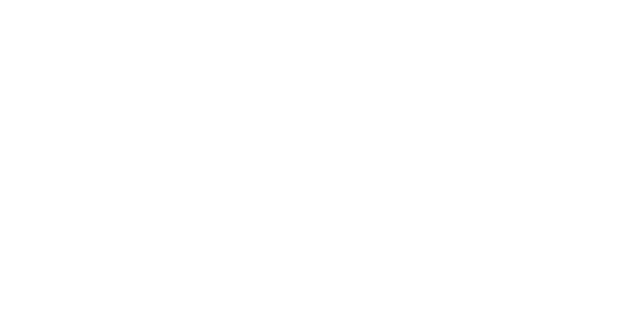
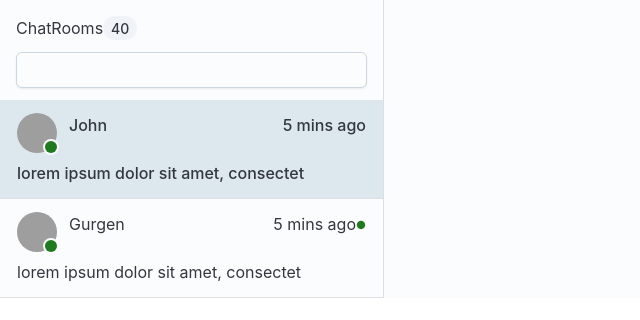
Before and after one commit to tavardanyan/pogos, a React (Create React App) app in the folder client/: page / in a window 1280 px wide. Shown: the top 320 px of the page, without its empty margins (0-640 px from the left). Built offline with nearby package versions, Linux system fonts and the light colour scheme; grey boxes are pictures that could not be loaded.

Commit message:
create chat rooms ui and styling

```diff
--- a/client/package.json
+++ b/client/package.json
@@ -5,6 +5,7 @@
   "dependencies": {
     "@emotion/react": "^11.11.1",
     "@emotion/styled": "^11.11.0",
+    "@mui/icons-material": "^5.14.8",
     "@mui/joy": "^5.0.0-beta.5",
     "@mui/material": "^5.14.8",
     "@testing-library/jest-dom": "^5.17.0",
--- /dev/null
+++ b/client/src/components/AvatarStatus/index.tsx
@@ -0,0 +1,19 @@
+import { Avatar, AvatarProps, Badge } from "@mui/joy";
+
+type AvatarStatusProps = AvatarProps & {
+  online?: boolean;
+};
+
+export default function AvatarStatus({ online = false, ...props }: AvatarStatusProps) {
+  return (
+    <div>
+      <Badge
+        color={online ? 'success' : 'neutral'}
+        anchorOrigin={{ vertical: 'bottom', horizontal: 'right' }}
+        badgeInset="6px 6px"
+      >
+        <Avatar {...props} />
+      </Badge>
+    </div>
+  );
+}
--- a/client/src/components/ChatBox/index.tsx
+++ b/client/src/components/ChatBox/index.tsx
@@ -1,7 +1,7 @@
 import { useState } from 'react';
 import { Sheet } from '@mui/joy';
 
-import ChatRoomsBox from '../ChatRoomsBox';
+import ChatRoomList from '../ChatRoomList';
 import MessagesBox from '../MessageBox';
 
 import styles from './styles';
@@ -29,6 +29,25 @@ const mockData: {
           sender: 'You'
         }
       ]
+    },
+    {
+      id: '2',
+      users: [{
+        name: 'Gurgen',
+        username: '@gugs',
+        avatar: '/client/images/1.jpg',
+        online: true,
+        typing: null,
+      }],
+      messages: [
+        {
+          id: '1',
+          content: 'lorem ipsum dolor sit amet, consectet',
+          timestamp: '165453465146',
+          sender: 'You',
+          unread: true
+        }
+      ]
     }
   ]
 }
@@ -39,7 +58,7 @@ export default function ChatBox() {
   return (
     <Sheet sx={styles.messageBox}>
       <Sheet sx={styles.roomsBox}>
-        <ChatRoomsBox
+        <ChatRoomList
           chats={mockData.chats}
           selectedChatId={selectedChat.id}
           setSelectedChat={setSelectedChat}
--- a/client/src/components/ChatBox/styles.ts
+++ b/client/src/components/ChatBox/styles.ts
@@ -1,6 +1,29 @@
 const styles = {
-  messageBox: {},
-  roomsBox: {}
+  messageBox: {
+    flex: 1,
+    width: '100%',
+    mx: 'auto',
+    pt: { xs: 'var(--Header-height)', lg: 0 },
+    display: 'grid',
+    gridTemplateColumns: {
+      xs: '1fr',
+      sm: 'minmax(min-content, min(30%, 400px)) 1fr',
+    },
+  },
+  roomsBox: {
+    position: {
+      xs: 'fixed',
+      sm: 'sticky',
+    },
+    transform: {
+      xs: 'translateX(calc(100% * (var(--MessagesPane-slideIn, 0) - 1)))',
+      sm: 'none',
+    },
+    transition: 'transform 0.4s, width 0.4s',
+    zIndex: 100,
+    width: '100%',
+    top: 52,
+  }
 };
 
 export default styles;
--- /dev/null
+++ b/client/src/components/ChatRoomList/index.tsx
@@ -0,0 +1,44 @@
+import { Box, Chip, Input, List, Sheet, Stack } from "@mui/joy";
+import { ChatProps } from "../../types";
+import styles from "./styles";
+import ChatRoomListItem from "../ChatRoomListItem";
+
+
+type ChatRoomListProps = {
+  chats: ChatProps[];
+  setSelectedChat: (chat: ChatProps) => void;
+  selectedChatId: string;
+};
+
+export default function ChatRoomList({
+  chats,
+  setSelectedChat,
+  selectedChatId,
+}: ChatRoomListProps) {
+  return (
+    <Sheet sx={styles.chatRoomBox}>
+      <Stack direction="row" alignItems="center" p={2} pb={1.5}>
+        ChatRooms <Chip>40</Chip>
+      </Stack>
+      <Box sx={{ px: 2, pb: 1.5 }}>
+        <Input />
+      </Box>
+      <List
+        sx={{
+          py: 0,
+          '--ListItem-paddingY': '0.75rem',
+          '--ListItem-paddingX': '1rem',
+        }}
+      >
+        {chats.map((chat) => (
+          <ChatRoomListItem
+            key={chat.id}
+            {...chat}
+            setSelectedChat={setSelectedChat}
+            selectedChatId={selectedChatId}
+          />
+        ))}
+      </List>
+    </Sheet>
+  );
+}
--- /dev/null
+++ b/client/src/components/ChatRoomList/styles.ts
@@ -0,0 +1,10 @@
+const styles = {
+  chatRoomBox: {
+    borderRight: '1px solid',
+    borderColor: 'divider',
+    height: 'calc(100dvh - var(--Header-height))',
+    overflowY: 'auto',
+  }
+};
+
+export default styles;
--- /dev/null
+++ b/client/src/components/ChatRoomListItem/index.tsx
@@ -0,0 +1,54 @@
+import { Fragment } from "react";
+import { Box, ListDivider, ListItem, ListItemButton, ListItemButtonProps, Stack } from "@mui/joy";
+import CircleIcon from '@mui/icons-material/Circle';
+
+import AvatarStatus from "../AvatarStatus";
+
+import styles from "./styles";
+
+import { ChatProps, MessageProps, UserProps } from "../../types";
+
+type ChatRoomListItemProps = ListItemButtonProps & {
+  id: string;
+  unread?: boolean;
+  typing?: string | null;
+  users: UserProps[];
+  messages: MessageProps[];
+  selectedChatId?: string;
+  setSelectedChat: (chat: ChatProps) => void;
+};
+
+export default function ChatRoomListItem({
+  id,
+  users,
+  messages,
+  selectedChatId,
+  setSelectedChat,
+}: ChatRoomListItemProps) {
+  const selected = selectedChatId === id;
+  return (
+    <Fragment>
+      <ListItem>
+        <ListItemButton
+          onClick={() => setSelectedChat({ id, users, messages })}
+          selected={selected}
+          color="neutral"
+          sx={styles.listItemBtn}
+        >
+          <Stack direction="row" spacing={1.5}>
+            <AvatarStatus online={users[0].online} src={users[0].avatar || 'https://api.dicebear.com/7.x/personas/svg?seed=' + users[0].username} />
+            <Box sx={{ flex: 1 }}>
+              {users[0].name}
+            </Box>
+            <Box>
+              5 mins ago
+              {messages[0].unread && (<CircleIcon sx={{ fontSize: 10 }} color="success" />)}
+            </Box>
+          </Stack>
+          {messages[0].content}
+        </ListItemButton>
+      </ListItem>
+      <ListDivider sx={{ margin: 0 }} />
+    </Fragment>
+  );
+}
--- /dev/null
+++ b/client/src/components/ChatRoomListItem/styles.ts
@@ -0,0 +1,10 @@
+const styles = {
+  listItemBtn: {
+    flexDirection: 'column',
+    alignItems: 'initial',
+    gap: 1,
+    fontWeight: 'normal',
+  }
+};
+
+export default styles;
--- a/client/src/components/ChatRoomsBox/index.tsx
+++ /dev/null
@@ -1,15 +0,0 @@
-import { ChatProps } from "../../types";
-
-type ChatRoomsBoxProps = {
-  chats: ChatProps[];
-  setSelectedChat: (chat: ChatProps) => void;
-  selectedChatId: string;
-};
-
-export default function ChatRoomsBox({
-  chats,
-  setSelectedChat,
-  selectedChatId,
-}: ChatRoomsBoxProps) {
-  return <></>;
-}
```
Also changed, not shown: 1 other file (tests, documents, lock files or other folders).
